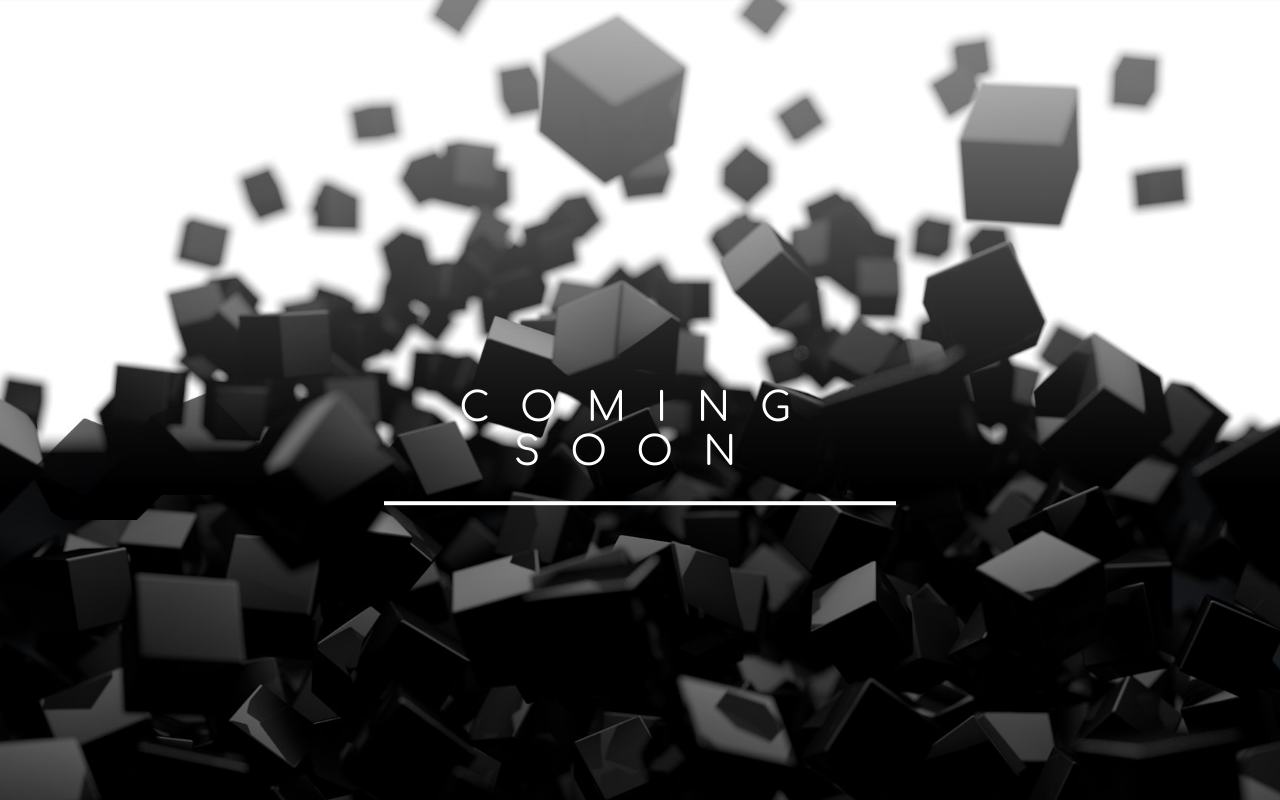
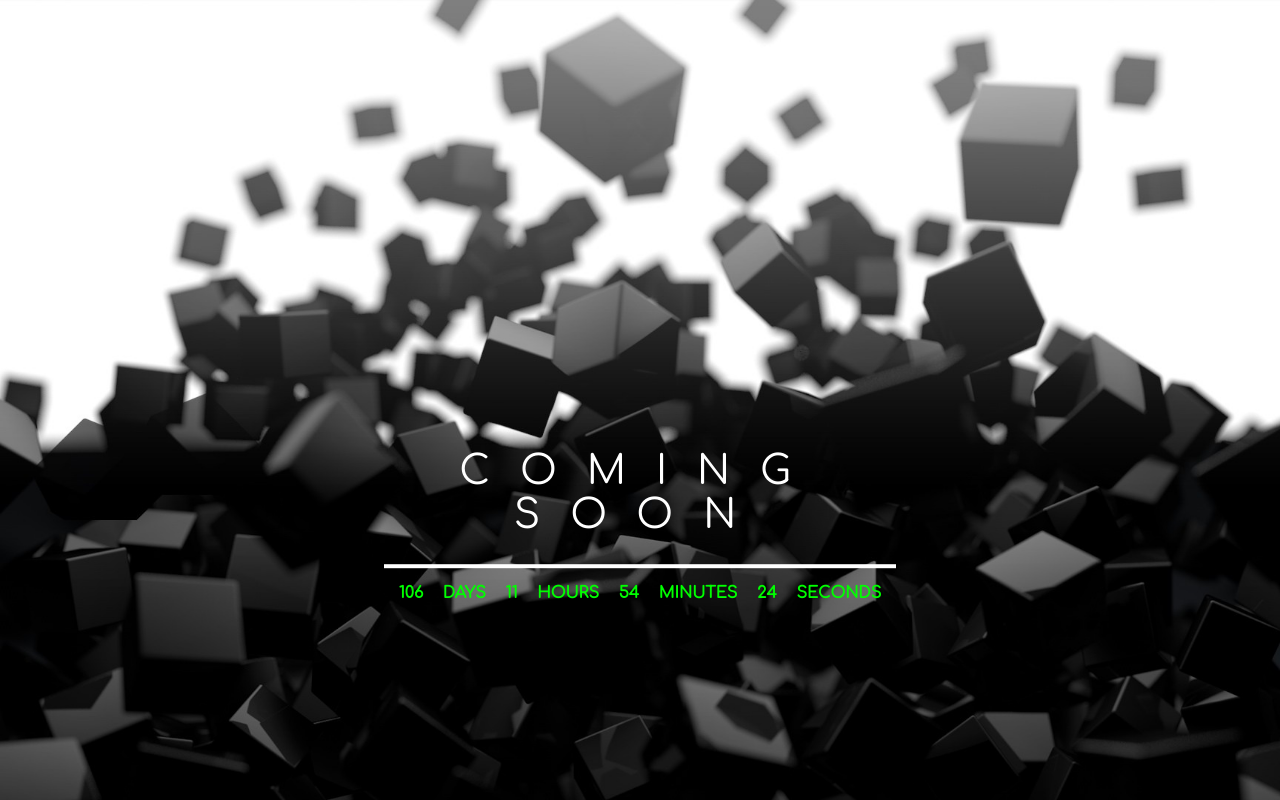
Before and after one commit to jasakdariusz/Coming-Soon-Page, a plain HTML site: page index.html in a window 1280 px wide. Drawn offline with Linux system fonts and the light colour scheme.

Commit message:
add countdown timer

```diff
--- a/css/style.css
+++ b/css/style.css
@@ -21,7 +21,7 @@ html, body {
 
 .middle {
     position: absolute;
-    top: 55%;
+    top: 65%;
     left: 50%;
     transform: translate(-50%, -50%);
     text-align: center;
@@ -34,8 +34,9 @@ h1 {
 }
 
 #countdown {
-    font-weight: lighter;
-    word-spacing: 20px;
+    font-weight: bold;
+    word-spacing: 15px;
+    color: #00FF00;
 }
 
 hr {
--- a/index.html
+++ b/index.html
@@ -25,6 +25,8 @@
         </div>
 
     </div>
+
+    <script  src="js/app.js"></script>
 </body>
 
 </html>
--- /dev/null
+++ b/js/app.js
@@ -0,0 +1,25 @@
+document.addEventListener("DOMContentLoaded", function(){
+
+	let countDownDate = new Date("May 31, 2018 00:00:00").getTime();
+
+	let countDownFunction = setInterval(function() {
+
+		let now = new Date().getTime();
+
+		let distance = countDownDate - now;
+
+		let days = Math.floor(distance / (1000 * 60 * 60 * 24));
+		let hours = Math.floor((distance % (1000 * 60 * 60 * 24)) / (1000 * 60 * 60));
+		let minutes = Math.floor((distance % (1000 * 60 * 60)) / (1000 * 60));
+		let seconds = Math.floor((distance % (1000 * 60)) / 1000);
+
+		document.getElementById("countdown").innerHTML = days + " DAYS " + hours + " HOURS " + minutes + " MINUTES " + seconds + " SECONDS";
+
+		if(distance < 0) {
+			clearInterval(countDownFunction);
+			document.getElementById("countdown").innerHTML = "EXPIRED";
+		}
+
+	},1000);
+
+});
```
